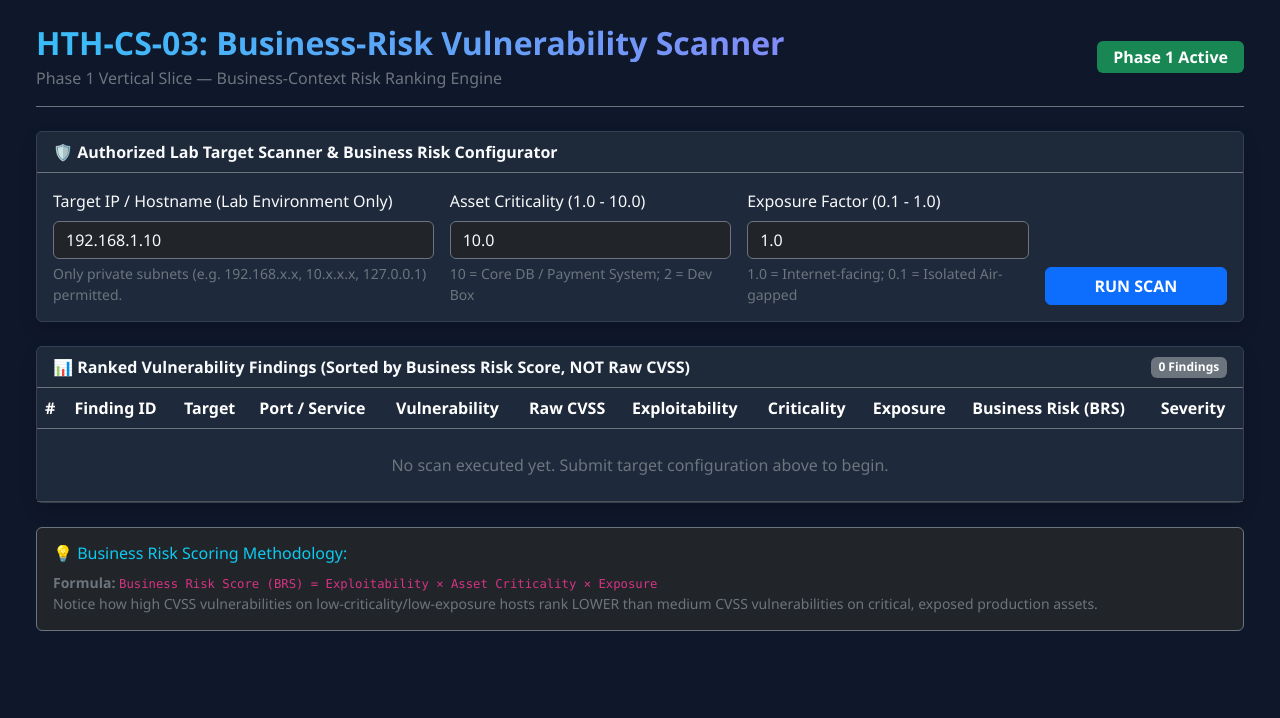
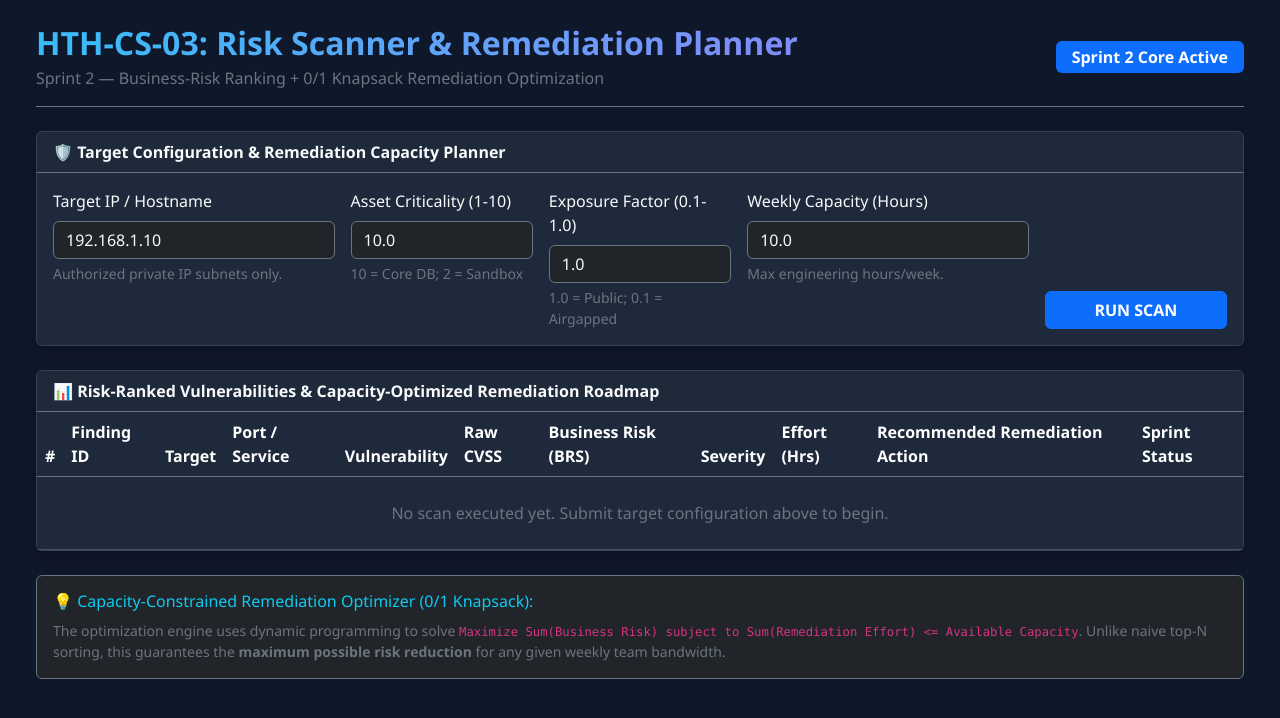
Before and after one commit to Sansai-L/HTH009CS02, a FastAPI app: page / in a window 1280 px wide. Shown: the top 718 px of the page. Run offline with FastAPI, Linux system fonts and the light colour scheme.

Commit message:
Sprint 2: Implement Capacity-Constrained 0/1 Knapsack Remediation Planner and UI

```diff
--- a/app/main.py
+++ b/app/main.py
@@ -6,15 +6,16 @@
 from typing import List, Dict, Any
 import os
 
-from app.models.finding import ScanRequest, VulnerabilityFinding
+from app.models.finding import ScanRequest, PlanRequest, RemediationPlan, VulnerabilityFinding
 from app.guardrail.validator import is_authorized_lab_target
 from app.scanner.lab_scanner import LabScanner
 from app.risk_engine.scorer import BusinessRiskEngine
+from app.planner.optimizer import RemediationOptimizer
 
 app = FastAPI(
-    title="HTH-CS-03: Business-Risk-Ranked Vulnerability Scanner",
-    description="Phase 1 Vertical Slice — Business-Context Risk Engine & Lab Scanner Pipeline",
-    version="1.0.0"
+    title="HTH-CS-03: Business-Risk-Ranked Vulnerability Scanner & Remediation Planner",
+    description="Sprint 2 — Business-Context Risk Engine, Lab Scanner, and Capacity-Constrained Remediation Planner",
+    version="2.0.0"
 )
 
 # Template configuration
@@ -24,13 +25,17 @@
 @app.get("/", response_class=HTMLResponse)
 def render_dashboard(request: Request):
     """
-    Renders the basic functional interface for Phase 1.
+    Renders the interactive web dashboard.
     """
     return templates.TemplateResponse(request=request, name="index.html")
 
 @app.get("/api/health")
 def health_check():
-    return {"status": "ok", "phase": "1 - Architecture & Prototyping Vertical Slice"}
+    return {
+        "status": "ok",
+        "sprint": "2 - Core Development (Remediation Planner Active)",
+        "version": "2.0.0"
+    }
 
 @app.post("/api/scan")
 def run_scan(request: ScanRequest) -> Dict[str, Any]:
@@ -64,3 +69,36 @@
         }
     except Exception as e:
         raise HTTPException(status_code=500, detail=str(e))
+
+@app.post("/api/plan")
+def generate_remediation_plan(request: PlanRequest) -> RemediationPlan:
+    """
+    Generates an optimized capacity-constrained remediation plan using 0/1 Knapsack optimization.
+    Inputs: target, asset_criticality, exposure, available_capacity (hours), optional findings.
+    Outputs: selected remediations, deferred remediations, effort used, remaining capacity, risk reduced %.
+    """
+    is_auth, message = is_authorized_lab_target(request.target or "192.168.1.10")
+    if not is_auth:
+        raise HTTPException(status_code=403, detail=message)
+
+    try:
+        if request.findings:
+            findings = [BusinessRiskEngine.calculate_risk(f) for f in request.findings]
+            ranked_findings = BusinessRiskEngine.rank_findings(findings)
+        else:
+            raw_findings = LabScanner.scan_target(
+                target=request.target or "192.168.1.10",
+                asset_criticality=request.asset_criticality,
+                exposure=request.exposure,
+                use_mock=True
+            )
+            ranked_findings = BusinessRiskEngine.rank_findings(raw_findings)
+
+        plan = RemediationOptimizer.optimize_plan(
+            findings=ranked_findings,
+            available_capacity=request.available_capacity
+        )
+        return plan
+
+    except Exception as e:
+        raise HTTPException(status_code=500, detail=str(e))
--- a/app/ui/templates/index.html
+++ b/app/ui/templates/index.html
@@ -3,7 +3,7 @@
 <head>
     <meta charset="UTF-8">
     <meta name="viewport" content="width=device-width, initial-scale=1.0">
-    <title>HTH-CS-03 | Business-Risk-Ranked Vulnerability Scanner</title>
+    <title>HTH-CS-03 | Business-Risk Scanner & Remediation Planner</title>
     <link href="https://cdn.jsdelivr.net/npm/bootstrap@5.3.2/dist/css/bootstrap.min.css" rel="stylesheet">
     <style>
         body { background-color: #0f172a; color: #f8fafc; font-family: 'Segoe UI', Tahoma, Geneva, Verdana, sans-serif; }
@@ -12,57 +12,102 @@
         .badge-HIGH { background-color: #f97316; color: #ffffff; }
         .badge-MEDIUM { background-color: #eab308; color: #000000; }
         .badge-LOW { background-color: #3b82f6; color: #ffffff; }
+        .badge-SELECTED { background-color: #10b981; color: #ffffff; }
+        .badge-DEFERRED { background-color: #64748b; color: #ffffff; }
         .table-dark { background-color: #1e293b; --bs-table-bg: #1e293b; }
         .hero-title { font-weight: 700; background: linear-gradient(90deg, #38bdf8, #818cf8); -webkit-background-clip: text; -webkit-text-fill-color: transparent; }
+        .metric-card { background: linear-gradient(135deg, #1e293b, #0f172a); border: 1px solid #334155; }
     </style>
 </head>
 <body class="p-4">
     <div class="container-fluid">
         <header class="mb-4 pb-3 border-bottom border-secondary d-flex justify-content-between align-items-center">
             <div>
-                <h1 class="hero-title h2 mb-1">HTH-CS-03: Business-Risk Vulnerability Scanner</h1>
-                <p class="text-secondary mb-0">Phase 1 Vertical Slice — Business-Context Risk Ranking Engine</p>
+                <h1 class="hero-title h2 mb-1">HTH-CS-03: Risk Scanner & Remediation Planner</h1>
+                <p class="text-secondary mb-0">Sprint 2 — Business-Risk Ranking + 0/1 Knapsack Remediation Optimization</p>
             </div>
-            <span class="badge bg-success px-3 py-2 fs-6">Phase 1 Active</span>
+            <span class="badge bg-primary px-3 py-2 fs-6">Sprint 2 Core Active</span>
         </header>
 
-        <!-- Target Scan Configuration Form -->
+        <!-- Target Scan & Capacity Configuration Form -->
         <div class="card mb-4 shadow">
             <div class="card-header border-secondary fw-semibold">
-                🛡️ Authorized Lab Target Scanner & Business Risk Configurator
+                🛡️ Target Configuration & Remediation Capacity Planner
             </div>
             <div class="card-body">
                 <form id="scanForm" class="row g-3">
-                    <div class="col-md-4">
-                        <label for="target" class="form-label text-light">Target IP / Hostname (Lab Environment Only)</label>
+                    <div class="col-md-3">
+                        <label for="target" class="form-label text-light">Target IP / Hostname</label>
                         <input type="text" class="form-control bg-dark text-light border-secondary" id="target" value="192.168.1.10" required>
-                        <div class="form-text text-secondary">Only private subnets (e.g. 192.168.x.x, 10.x.x.x, 127.0.0.1) permitted.</div>
+                        <div class="form-text text-secondary">Authorized private IP subnets only.</div>
+                    </div>
+                    <div class="col-md-2">
+                        <label for="asset_criticality" class="form-label text-light">Asset Criticality (1-10)</label>
+                        <input type="number" step="0.5" min="1.0" max="10.0" class="form-control bg-dark text-light border-secondary" id="asset_criticality" value="10.0">
+                        <div class="form-text text-secondary">10 = Core DB; 2 = Sandbox</div>
+                    </div>
+                    <div class="col-md-2">
+                        <label for="exposure" class="form-label text-light">Exposure Factor (0.1-1.0)</label>
+                        <input type="number" step="0.1" min="0.1" max="1.0" class="form-control bg-dark text-light border-secondary" id="exposure" value="1.0">
+                        <div class="form-text text-secondary">1.0 = Public; 0.1 = Airgapped</div>
                     </div>
                     <div class="col-md-3">
-                        <label for="asset_criticality" class="form-label text-light">Asset Criticality (1.0 - 10.0)</label>
-                        <input type="number" step="0.5" min="1.0" max="10.0" class="form-control bg-dark text-light border-secondary" id="asset_criticality" value="10.0">
-                        <div class="form-text text-secondary">10 = Core DB / Payment System; 2 = Dev Box</div>
+                        <label for="available_capacity" class="form-label text-light">Weekly Capacity (Hours)</label>
+                        <input type="number" step="1.0" min="0.0" max="100.0" class="form-control bg-dark text-light border-secondary" id="available_capacity" value="10.0">
+                        <div class="form-text text-secondary">Max engineering hours/week.</div>
                     </div>
-                    <div class="col-md-3">
-                        <label for="exposure" class="form-label text-light">Exposure Factor (0.1 - 1.0)</label>
-                        <input type="number" step="0.1" min="0.1" max="1.0" class="form-control bg-dark text-light border-secondary" id="exposure" value="1.0">
-                        <div class="form-text text-secondary">1.0 = Internet-facing; 0.1 = Isolated Air-gapped</div>
-                    </div>
-                    <div class="col-md-2 d-flex align-items-end">
+                    <div class="col-md-2 d-flex align-items-end gap-2">
                         <button type="submit" class="btn btn-primary w-100 fw-bold">RUN SCAN</button>
                     </div>
                 </form>
             </div>
         </div>
 
+        <!-- Remediation Plan Metrics Dashboard (Initially Hidden) -->
+        <div id="planSummary" class="row g-3 mb-4 d-none">
+            <div class="col-md-2.4 col-sm-6">
+                <div class="card p-3 metric-card text-center">
+                    <span class="text-secondary small fw-bold">TOTAL CAPACITY</span>
+                    <h3 id="metricCapacity" class="text-info mb-0">10.0 hrs</h3>
+                </div>
+            </div>
+            <div class="col-md-2.4 col-sm-6">
+                <div class="card p-3 metric-card text-center">
+                    <span class="text-secondary small fw-bold">EFFORT USED</span>
+                    <h3 id="metricUsed" class="text-warning mb-0">9.0 hrs</h3>
+                </div>
+            </div>
+            <div class="col-md-2.4 col-sm-6">
+                <div class="card p-3 metric-card text-center">
+                    <span class="text-secondary small fw-bold">REMAINING CAPACITY</span>
+                    <h3 id="metricRemaining" class="text-success mb-0">1.0 hrs</h3>
+                </div>
+            </div>
+            <div class="col-md-2.4 col-sm-6">
+                <div class="card p-3 metric-card text-center">
+                    <span class="text-secondary small fw-bold">RISK REDUCED (%)</span>
+                    <h3 id="metricPct" class="text-primary mb-0">87.5%</h3>
+                </div>
+            </div>
+            <div class="col-md-2.4 col-sm-6">
+                <div class="card p-3 metric-card text-center">
+                    <span class="text-secondary small fw-bold">SPRINT PLAN</span>
+                    <h3 id="metricCounts" class="text-light mb-0">3 / 2</h3>
+                    <small class="text-secondary">Selected / Deferred</small>
+                </div>
+            </div>
+        </div>
+
         <!-- Status & Guardrail Message -->
         <div id="statusAlert" class="alert alert-info d-none shadow-sm mb-4" role="alert"></div>
 
-        <!-- Ranked Findings Results Table -->
+        <!-- Ranked Findings & Remediation Plan Table -->
         <div class="card shadow">
             <div class="card-header border-secondary d-flex justify-content-between align-items-center">
-                <span class="fw-semibold">📊 Ranked Vulnerability Findings (Sorted by Business Risk Score, NOT Raw CVSS)</span>
-                <span id="findingCount" class="badge bg-secondary">0 Findings</span>
+                <span class="fw-semibold">📊 Risk-Ranked Vulnerabilities & Capacity-Optimized Remediation Roadmap</span>
+                <button id="btnGeneratePlan" class="btn btn-sm btn-success fw-bold px-3 d-none" onclick="triggerPlanGeneration()">
+                    ⚡ OPTIMIZE SPRINT PLAN (0/1 KNAPSACK)
+                </button>
             </div>
             <div class="card-body p-0">
                 <div class="table-responsive">
@@ -75,11 +120,11 @@
                                 <th>Port / Service</th>
                                 <th>Vulnerability</th>
                                 <th>Raw CVSS</th>
-                                <th>Exploitability</th>
-                                <th>Criticality</th>
-                                <th>Exposure</th>
                                 <th>Business Risk (BRS)</th>
                                 <th>Severity</th>
+                                <th>Effort (Hrs)</th>
+                                <th>Recommended Remediation Action</th>
+                                <th>Sprint Status</th>
                             </tr>
                         </thead>
                         <tbody id="findingsTableBody">
@@ -92,33 +137,41 @@
             </div>
         </div>
 
-        <!-- Methodology Callout Footer -->
+        <!-- Methodology Footer -->
         <div class="mt-4 p-3 card bg-dark border-secondary">
-            <h6 class="text-info mb-2">💡 Business Risk Scoring Methodology:</h6>
+            <h6 class="text-info mb-2">💡 Capacity-Constrained Remediation Optimizer (0/1 Knapsack):</h6>
             <p class="small text-secondary mb-0">
-                <strong>Formula:</strong> <code>Business Risk Score (BRS) = Exploitability × Asset Criticality × Exposure</code><br>
-                Notice how high CVSS vulnerabilities on low-criticality/low-exposure hosts rank LOWER than medium CVSS vulnerabilities on critical, exposed production assets.
+                The optimization engine uses dynamic programming to solve <code>Maximize Sum(Business Risk) subject to Sum(Remediation Effort) <= Available Capacity</code>.
+                Unlike naive top-N sorting, this guarantees the <strong>maximum possible risk reduction</strong> for any given weekly team bandwidth.
             </p>
         </div>
     </div>
 
     <script>
+        let currentFindings = [];
+
         document.getElementById('scanForm').addEventListener('submit', async (e) => {
             e.preventDefault();
+            await executeScanAndPlan();
+        });
+
+        async function executeScanAndPlan() {
             const statusAlert = document.getElementById('statusAlert');
             const tbody = document.getElementById('findingsTableBody');
 
             statusAlert.className = 'alert alert-warning shadow-sm mb-4 d-block';
-            statusAlert.innerText = 'Executing scan & computing Business Risk Scores...';
+            statusAlert.innerText = 'Scanning target & executing 0/1 Knapsack Remediation Optimization...';
 
             const payload = {
                 target: document.getElementById('target').value,
                 asset_criticality: parseFloat(document.getElementById('asset_criticality').value),
-                exposure: parseFloat(document.getElementById('exposure').value)
+                exposure: parseFloat(document.getElementById('exposure').value),
+                available_capacity: parseFloat(document.getElementById('available_capacity').value)
             };
 
             try {
-                const response = await fetch('/api/scan', {
+                // Fetch Optimized Remediation Plan directly
+                const response = await fetch('/api/plan', {
                     method: 'POST',
                     headers: { 'Content-Type': 'application/json' },
                     body: JSON.stringify(payload)
@@ -128,17 +181,46 @@
 
                 if (!response.ok) {
                     statusAlert.className = 'alert alert-danger shadow-sm mb-4 d-block';
-                    statusAlert.innerText = `Error: ${data.detail || 'Scan failed'}`;
+                    statusAlert.innerText = `Error: ${data.detail || 'Plan generation failed'}`;
                     return;
                 }
 
                 statusAlert.className = 'alert alert-success shadow-sm mb-4 d-block';
-                statusAlert.innerText = `Scan Successful! Guardrail verified target. Computed business risk for ${data.total_findings} findings.`;
-                document.getElementById('findingCount').innerText = `${data.total_findings} Findings`;
+                statusAlert.innerText = `Optimization Complete! Selected ${data.selected_count} remediations using ${data.total_effort_used} hrs of capacity. Risk Reduced: ${data.risk_reduction_percentage}%.`;
 
+                document.getElementById('btnGeneratePlan').classList.remove('d-none');
+                renderPlanResults(data);
+
+            } catch (err) {
+                statusAlert.className = 'alert alert-danger shadow-sm mb-4 d-block';
+                statusAlert.innerText = `Connection Error: ${err.message}`;
+            }
+        }
+
+        function triggerPlanGeneration() {
+            executeScanAndPlan();
+        }
+
+        function renderPlanResults(data) {
+            // Update Metric Cards
+            document.getElementById('planSummary').classList.remove('d-none');
+            document.getElementById('metricCapacity').innerText = `${data.available_capacity} hrs`;
+            document.getElementById('metricUsed').innerText = `${data.total_effort_used} hrs`;
+            document.getElementById('metricRemaining').innerText = `${data.remaining_capacity} hrs`;
+            document.getElementById('metricPct').innerText = `${data.risk_reduction_percentage}%`;
+            document.getElementById('metricCounts').innerText = `${data.selected_count} / ${data.deferred_count}`;
+
+            const tbody = document.getElementById('findingsTableBody');
             tbody.innerHTML = '';
-                data.findings.forEach((f, idx) => {
+
+            const allFindings = [...data.selected_vulnerabilities, ...data.deferred_vulnerabilities];
+
+            allFindings.forEach((f, idx) => {
                 const row = document.createElement('tr');
+                if (f.remediation_status === 'SELECTED') {
+                    row.className = 'table-active';
+                }
+
                 row.innerHTML = `
                     <td><strong>${idx + 1}</strong></td>
                     <td><code>${f.finding_id}</code></td>
@@ -146,20 +228,15 @@
                     <td><span class="badge bg-secondary">${f.port}/${f.service}</span></td>
                     <td><strong>${f.vulnerability}</strong><br><small class="text-secondary">${f.version}</small></td>
                     <td><span class="text-warning font-monospace">${f.cvss}</span></td>
-                        <td>${f.exploitability}</td>
-                        <td>${f.asset_criticality}</td>
-                        <td>${f.exposure}</td>
                     <td><strong class="text-info fs-5">${f.business_risk}</strong></td>
                     <td><span class="badge badge-${f.severity} px-2 py-1">${f.severity}</span></td>
+                    <td><strong class="text-light font-monospace">${f.remediation_effort} hrs</strong></td>
+                    <td><small class="text-light">${f.remediation_action}</small></td>
+                    <td><span class="badge badge-${f.remediation_status} px-2 py-1">${f.remediation_status === 'SELECTED' ? 'SELECTED IN SPRINT' : 'DEFERRED TO NEXT SPRINT'}</span></td>
                 `;
                 tbody.appendChild(row);
             });
-
-            } catch (err) {
-                statusAlert.className = 'alert alert-danger shadow-sm mb-4 d-block';
-                statusAlert.innerText = `Connection Error: ${err.message}`;
         }
-        });
     </script>
 </body>
 </html>
```
Also changed, not shown: app/models/finding.py (+25 -1 lines), app/planner/optimizer.py (added, +91 -0 lines), app/scanner/lab_scanner.py (+27 -9 lines), tests/test_planner.py (added, +86 -0 lines). Lines whose indentation alone changed are shown as unchanged.
